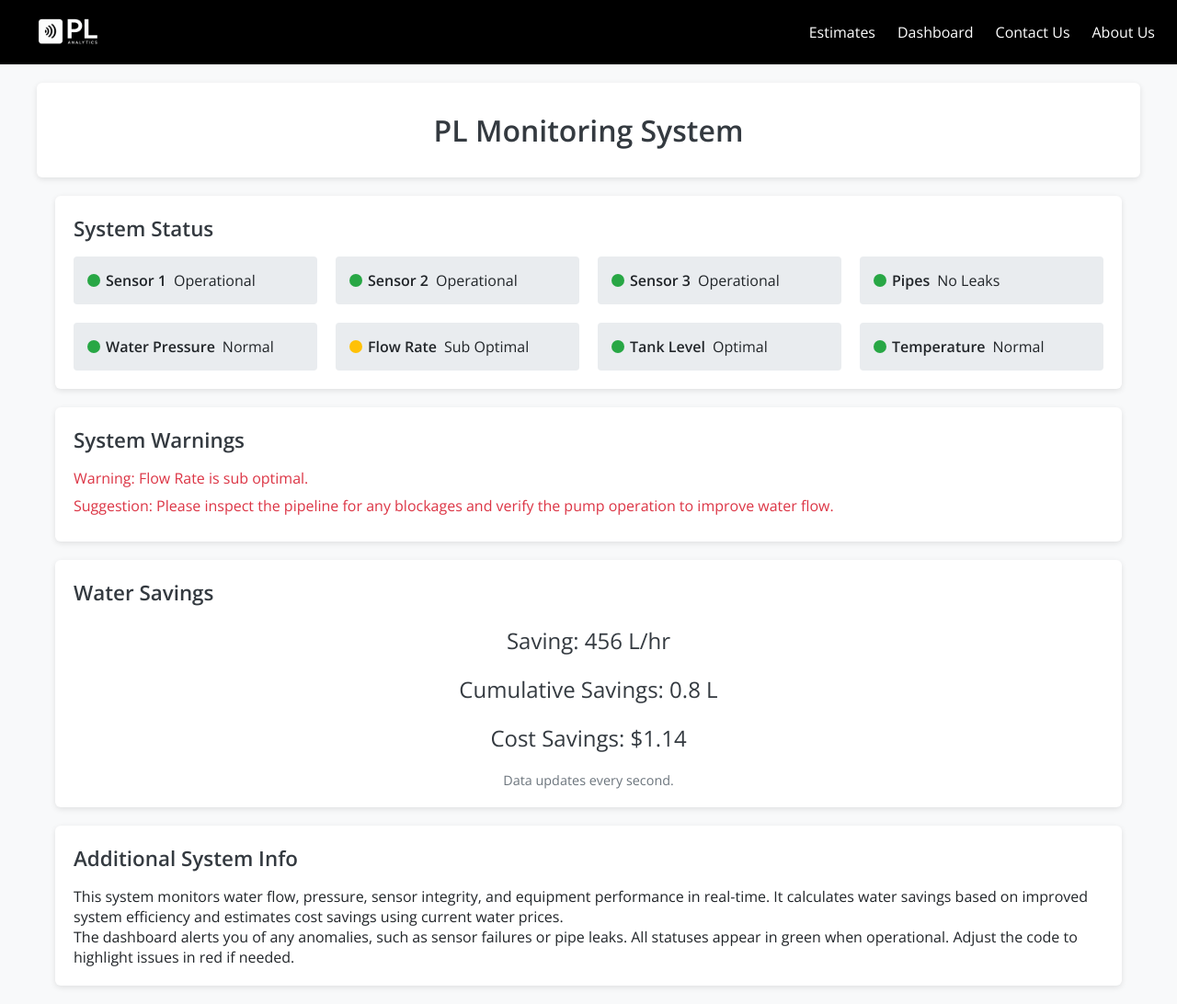
After one commit to Cyxxd1/Pipelong, a Flask app: page /monitoring in a window 1280 px wide. The commit adds this page. Shown: the whole page at 92% size. Run offline with Flask 3, Linux system fonts and the light colour scheme.

Commit message:
website pitch

```diff
--- a/app.py
+++ b/app.py
@@ -11,6 +11,10 @@ def home():
 def dashboard():
     return render_template("index.html")
 
+@app.route("/monitoring")
+def monitoring():
+    return render_template("monitoring.html")
+
 @app.route("/run-model", methods=["POST"])
 def run_simulation():
     data = request.json
--- a/templates/home.html
+++ b/templates/home.html
@@ -4,7 +4,7 @@
   <meta charset="UTF-8" />
   <meta name="viewport" content="width=device-width,initial-scale=1.0" />
   <title>Pipelong Dashboard</title>
-  <link rel="stylesheet" href="{{ url_for('static', filename='home_styles.css') }}" />
+  <link rel="stylesheet" href="{{ url_for('static', filename='style.css') }}" />
   <style>
     html, body {
       margin: 0;
@@ -31,6 +31,7 @@
       background: rgba(0, 0, 0, 0.6);
       backdrop-filter: blur(8px);
       z-index: 1000;
+      font-size: 1rem;
     }
 
     .logo {
@@ -148,7 +149,7 @@
     <nav>
       <ul>
         <li><a href="#dashboard-section">Estimates</a></li>
-        <li><a href="#">Resources</a></li>
+        <li><a href="{{ url_for('monitoring') }}">Dashboard</a></li>
         <li><a href="#">Contact Us</a></li>
         <li><a href="#">About Us</a></li>
       </ul>
--- /dev/null
+++ b/templates/monitoring.html
@@ -0,0 +1,282 @@
+<!DOCTYPE html>
+<html lang="en">
+<head>
+  <meta charset="UTF-8" />
+  <title>PL Monitoring System</title>
+  <link
+    href="https://fonts.googleapis.com/css2?family=Open+Sans:wght@400;600&display=swap"
+    rel="stylesheet"
+  />
+  <style>
+    * {
+      margin: 0;
+      padding: 0;
+      box-sizing: border-box;
+    }
+
+    body {
+      font-family: 'Open Sans', sans-serif;
+      background-color: #f8f9fa;
+      color: #212529;
+      padding-top: 70px; /* Account for fixed navbar */
+    }
+
+    .navbar {
+      position: fixed;
+      top: 0;
+      left: 0;
+      width: 100%;
+      height: 70px;
+      display: flex;
+      align-items: center;
+      justify-content: space-between;
+      padding: 0 1.5rem;
+      background: rgba(0, 0, 0);
+      backdrop-filter: blur(8px);
+      z-index: 1000;
+    }
+
+    .logo {
+      position: relative;
+      height: 100%;
+    }
+
+    .logo img {
+      position: absolute;
+      top: -15px;
+      height: 100px;
+      width: auto;
+    }
+
+    .navbar ul {
+      list-style: none;
+      display: flex;
+      margin: 0;
+      padding: 0;
+    }
+
+    .navbar ul li {
+      margin-left: 1.5rem;
+    }
+
+    .navbar ul li a {
+      text-decoration: none;
+      color: #fff;
+      font-weight: 500;
+      transition: color 0.2s ease;
+    }
+
+    .navbar ul li a:hover {
+      color: #d3d3d3;
+    }
+
+    header.page-header {
+      text-align: center;
+      background-color: #ffffff;
+      color: #343a40;
+      padding: 30px;
+      border-radius: 6px;
+      margin: 20px auto;
+      max-width: 1200px;
+      box-shadow: 0 2px 6px rgba(0,0,0,0.1);
+    }
+
+    header.page-header h1 {
+      font-size: 2rem;
+      margin: 0;
+    }
+
+    .dashboard {
+      max-width: 1200px;
+      margin: 0 auto;
+      padding: 0 20px;
+    }
+
+    .card, .warnings {
+      background-color: #fff;
+      border-radius: 6px;
+      box-shadow: 0 2px 6px rgba(0,0,0,0.1);
+      padding: 20px;
+      margin-bottom: 20px;
+    }
+
+    .card h2, .warnings h2 {
+      margin-bottom: 15px;
+      font-size: 1.4rem;
+      color: #343a40;
+    }
+
+    .status-container {
+      display: flex;
+      flex-wrap: wrap;
+      gap: 20px;
+    }
+
+    .status-item {
+      flex: 1;
+      min-width: 220px;
+      background-color: #e9ecef;
+      padding: 15px;
+      border-radius: 4px;
+      display: flex;
+      align-items: center;
+    }
+
+    .status-item .label {
+      font-weight: 600;
+      margin-right: 8px;
+    }
+
+    .status-indicator {
+      width: 14px;
+      height: 14px;
+      border-radius: 50%;
+      margin-right: 6px;
+    }
+
+    .green {
+      background-color: #28a745;
+    }
+
+    .yellow {
+      background-color: #ffc107;
+    }
+
+    .red {
+      background-color: #dc3545;
+    }
+
+    .gauge, .savings-info {
+      font-size: 1.5rem;
+      text-align: center;
+      margin: 20px 0;
+      color: #343a40;
+    }
+
+    .subtext {
+      font-size: 0.9rem;
+      text-align: center;
+      color: #6c757d;
+    }
+
+    .warnings ul {
+      list-style-type: none;
+      padding-left: 0;
+    }
+
+    .warnings li {
+      margin-bottom: 8px;
+      font-size: 1rem;
+      color: #dc3545;
+    }
+  </style>
+</head>
+<body>
+
+  <!-- Navbar (Same Style as home.html) -->
+  <header class="navbar">
+    <div class="logo">
+      <img src="{{ url_for('static', filename='images/logo.png') }}" alt="Logo" />
+    </div>
+    <nav>
+      <ul>
+        <li><a href="{{ url_for('home') }}#dashboard-section">Estimates</a></li>
+        <li><a href="{{ url_for('monitoring') }}">Dashboard</a></li>
+        <li><a href="#">Contact Us</a></li>
+        <li><a href="#">About Us</a></li>
+      </ul>
+    </nav>
+  </header>
+
+  <!-- Page Header -->
+  <header class="page-header">
+    <h1>PL Monitoring System</h1>
+  </header>
+
+  <!-- Dashboard Content -->
+  <div class="dashboard">
+    <div class="card">
+      <h2>System Status</h2>
+      <div class="status-container">
+        <div class="status-item">
+          <span class="status-indicator green"></span>
+          <span class="label">Sensor 1</span>Operational
+        </div>
+        <div class="status-item">
+          <span class="status-indicator green"></span>
+          <span class="label">Sensor 2</span>Operational
+        </div>
+        <div class="status-item">
+          <span class="status-indicator green"></span>
+          <span class="label">Sensor 3</span>Operational
+        </div>
+        <div class="status-item">
+          <span class="status-indicator green"></span>
+          <span class="label">Pipes</span>No Leaks
+        </div>
+        <div class="status-item">
+          <span class="status-indicator green"></span>
+          <span class="label">Water Pressure</span>Normal
+        </div>
+        <div class="status-item">
+          <span class="status-indicator yellow"></span>
+          <span class="label">Flow Rate</span>Sub Optimal
+        </div>
+        <div class="status-item">
+          <span class="status-indicator green"></span>
+          <span class="label">Tank Level</span>Optimal
+        </div>
+        <div class="status-item">
+          <span class="status-indicator green"></span>
+          <span class="label">Temperature</span>Normal
+        </div>
+      </div>
+    </div>
+
+    <div class="warnings">
+      <h2>System Warnings</h2>
+      <ul>
+        <li>Warning: Flow Rate is sub optimal.</li>
+        <li>Suggestion: Please inspect the pipeline for any blockages and verify the pump operation to improve water flow.</li>
+      </ul>
+    </div>
+
+    <div class="card">
+      <h2>Water Savings</h2>
+      <div class="gauge" id="hourlyRate">Saving: 456 L/hr</div>
+      <div class="savings-info" id="cumulativeLiters">Cumulative Savings: 0 L</div>
+      <div class="savings-info" id="costSavings">Cost Savings: $0.00</div>
+      <div class="subtext">Data updates every second.</div>
+    </div>
+
+    <div class="card">
+      <h2>Additional System Info</h2>
+      <p>
+        This system monitors water flow, pressure, sensor integrity, and equipment performance in real-time.
+        It calculates water savings based on improved system efficiency and estimates cost savings using current water prices.
+      </p>
+      <p>
+        The dashboard alerts you of any anomalies, such as sensor failures or pipe leaks.
+        All statuses appear in green when operational. Adjust the code to highlight issues in red if needed.
+      </p>
+    </div>
+  </div>
+
+  <script>
+    const waterSavingPerHour = 456;
+    const costPerLiter = 1.5;
+    let cumulativeLiters = 0;
+
+    function updateDashboard() {
+      cumulativeLiters += waterSavingPerHour / 3600;
+      const costSavings = cumulativeLiters * costPerLiter;
+
+      document.getElementById('hourlyRate').innerText = `Saving: ${waterSavingPerHour.toFixed(0)} L/hr`;
+      document.getElementById('cumulativeLiters').innerText = `Cumulative Savings: ${cumulativeLiters.toFixed(1)} L`;
+      document.getElementById('costSavings').innerText = `Cost Savings: $${costSavings.toFixed(2)}`;
+    }
+
+    setInterval(updateDashboard, 1000);
+  </script>
+</body>
+</html>
```
Also changed, not shown: 4 other files.
